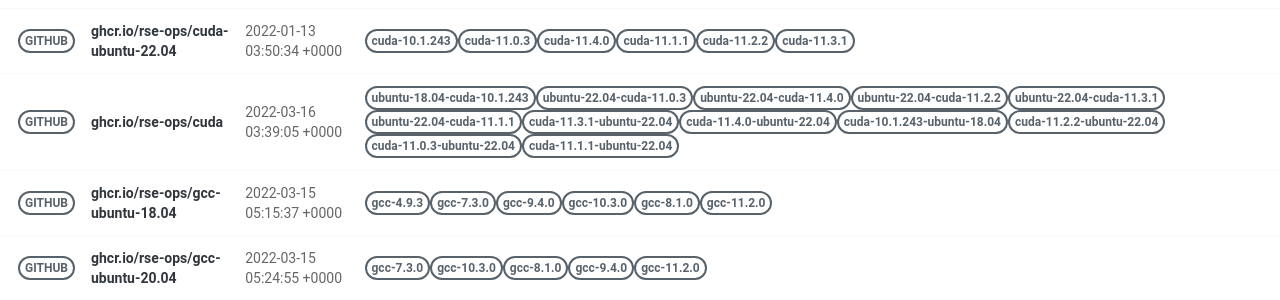
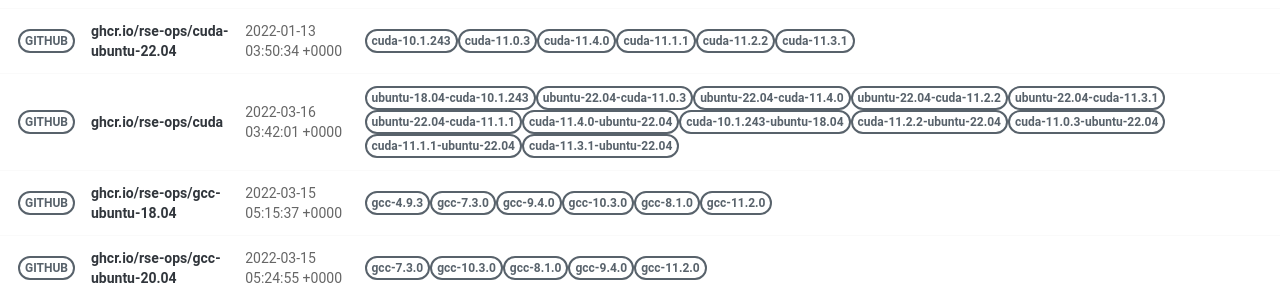
Before and after one commit to rse-ops/docker-images, a Jekyll site: the page built from pages/index.md, in a window 1280 px wide. Shown: the part 421-721 px from the top of the page. Built offline with Jekyll 4.4.1, drawn with Linux system fonts in a browser that asks for light colours; nearby versions of some CDN libraries.

Commit message:
Automated push to update library 2022-03-16

```diff
--- a/_library/ghcr.io-rse-ops-cuda.md
+++ b/_library/ghcr.io-rse-ops-cuda.md
@@ -1,7 +1,7 @@
 ---
 layout: container
 name: ghcr.io/rse-ops/cuda
-updated_at: 2022-03-16 03:39:05.683163
+updated_at: 2022-03-16 03:42:01.836727
 
 
 container_url: https://github.com/orgs/rse-ops/packages/container/package/cuda
```
Also changed, not shown: other parts of _library/ghcr.io-rse-ops-cuda.md (+3 -3 lines).
